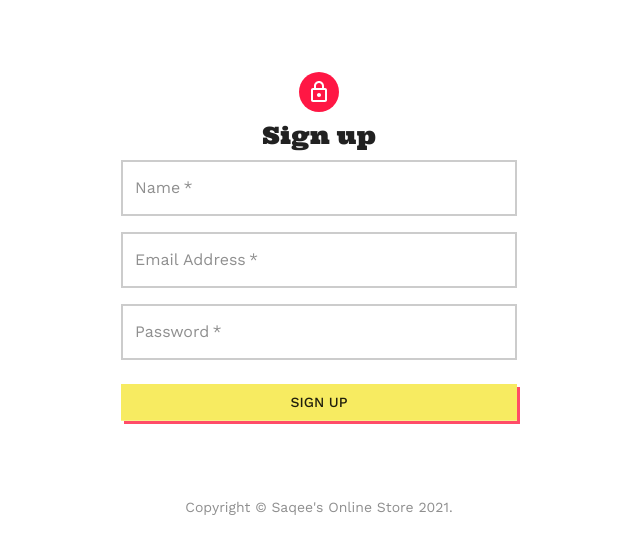
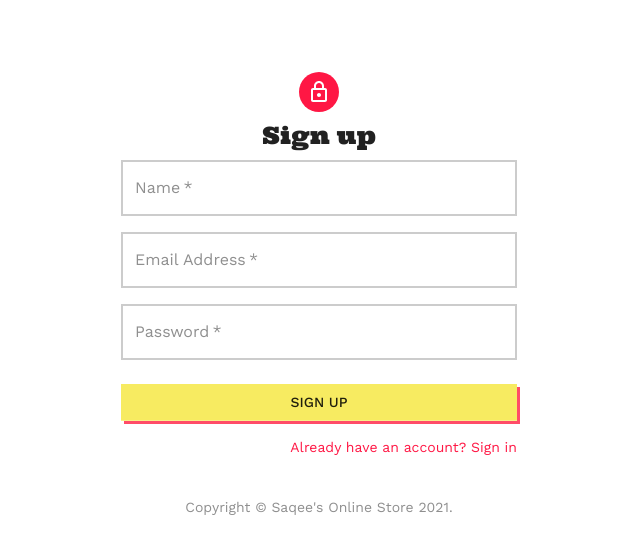
Before and after one commit to basit3407/saqee-onlinestore, a Next.js app: page /signup in a window 1280 px wide. Shown: the top 554 px of the page, without its empty margins (321-961 px from the left). Built offline with nearby package versions, Linux system fonts and the light colour scheme.

Commit message:
testing vercel

```diff
--- a/pages/signup.js
+++ b/pages/signup.js
@@ -107,7 +107,7 @@ export default function SignUp() {
           </Button>
           <Grid container justify="flex-end">
             <Grid item>
-              <Link href="#" variant="body2">
+              <Link color="error" href="/login" variant="body2">
                 Already have an account? Sign in
               </Link>
             </Grid>
```
